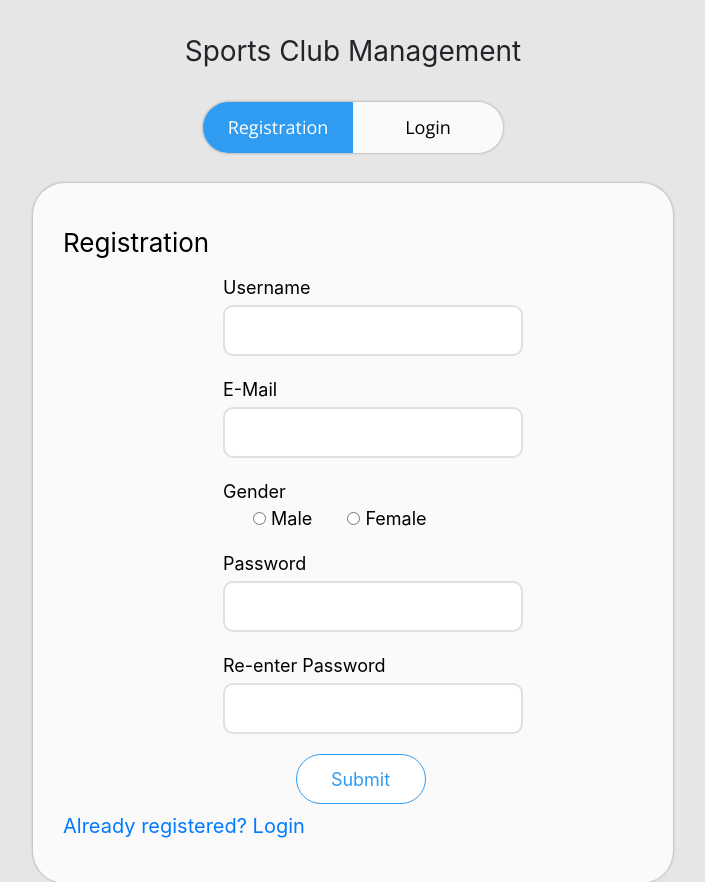
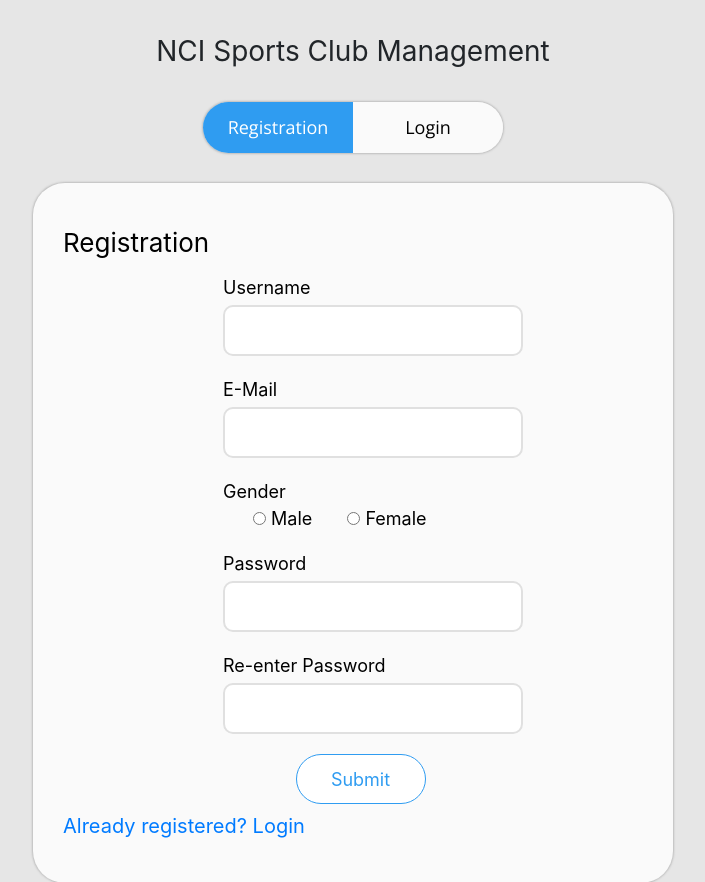
Before and after one commit to anbuasr190797/devopsproject11, a Django app: page / in a window 1280 px wide. Shown: the top 882 px of the page, without its empty margins (287-992 px from the left). Run offline with Django 3.2, Linux system fonts and the light colour scheme; some libraries are stand-ins or nearby versions; some web fonts are replaced.

Commit message:
14th commit

```diff
--- a/templates/registration.html
+++ b/templates/registration.html
@@ -20,7 +20,7 @@
 <body>
 
 <div class="container-fluid header text-center">
-  Sports Club Management
+ NCI Sports Club Management
 </div>
 
 <div class="container-fluid">
```
